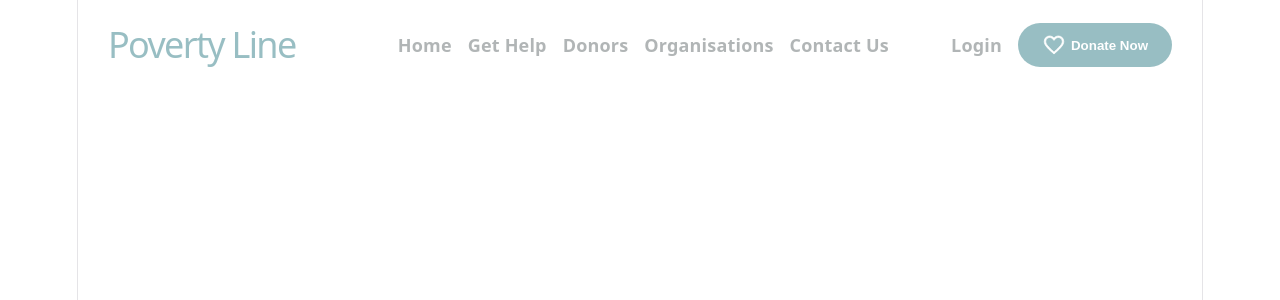
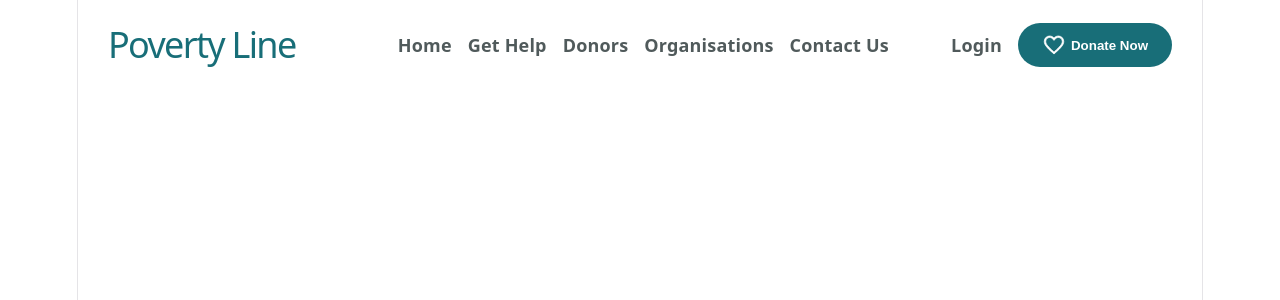
Before and after one commit to timothydarrell14-glitch/Poverty-Line-App, a React (Vite) app in the folder client/: page / in a window 1280 px wide. Shown: the top 300 px of the page. Built offline with nearby package versions, Linux system fonts and the light colour scheme.

Commit message:
style: update NavBar opacity for improved visibility

```diff
--- a/client/src/styles/NavBar.css
+++ b/client/src/styles/NavBar.css
@@ -2,7 +2,7 @@
     display: flex;
     justify-content: space-between;
     align-items: center;
-    opacity: 40%;
+    opacity: 0.9;
 }
 
 .auth-links {
```
